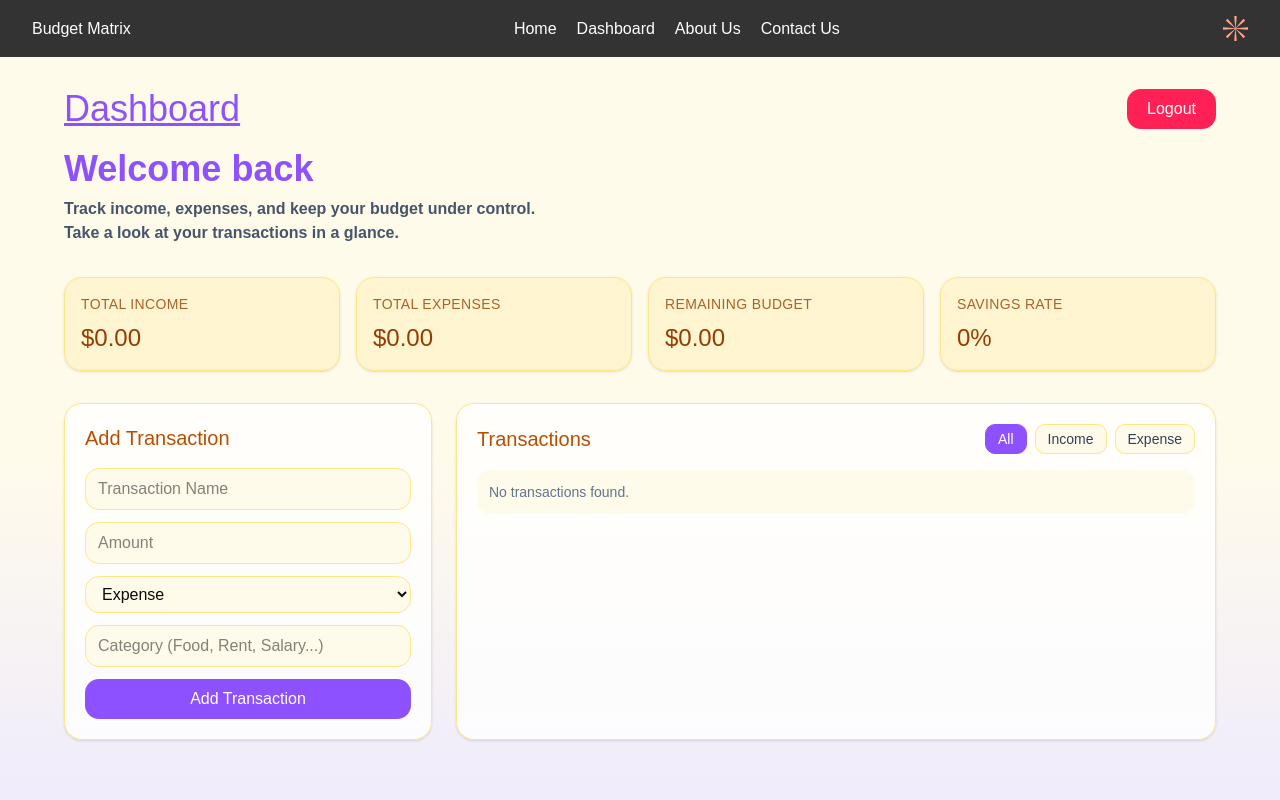
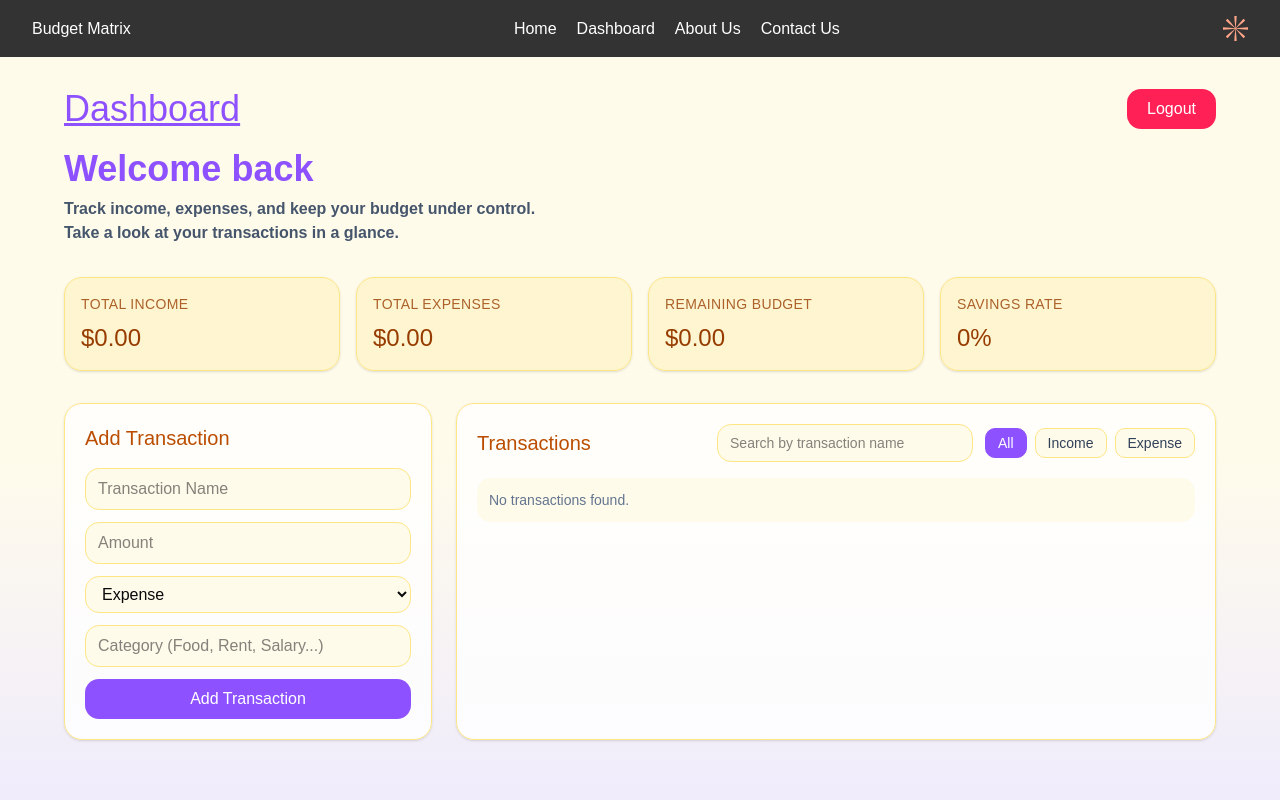
Before and after one commit to develo-oper-piyush/BudgetMatrix, a React (Vite) app: page /dashboard in a window 1280 px wide. Shown: the top 800 px of the page. Built offline with nearby package versions, Linux system fonts and the light colour scheme; a web font is replaced by a local one.

Commit message:
SearchQuery added to Dashboard

```diff
--- a/src/components/pages/Dashboard.jsx
+++ b/src/components/pages/Dashboard.jsx
@@ -17,6 +17,7 @@ const Dashboard = () => {
     });
 
     const [filter, setFilter] = useState("All");
+    const [searchQuery, setSearchQuery] = useState("");
 
     useEffect(() => {
         // Load saved transactions once when page opens.
@@ -88,10 +89,13 @@ const Dashboard = () => {
         );
     };
 
-    const filteredTransactions =
-        filter === "All"
-            ? transactions
-            : transactions.filter((t) => t.type === filter.toLowerCase());
+    const filteredTransactions = transactions
+        .filter((t) =>
+            filter === "All" ? true : t.type === filter.toLowerCase(),
+        )
+        .filter((t) =>
+            t.name.toLowerCase().includes(searchQuery.toLowerCase()),
+        );
 
     const handleLogout = () => {
         navigate("/");
@@ -216,8 +220,20 @@ const Dashboard = () => {
                                 Transactions
                             </h2>
 
+                            <div className="flex flex-wrap items-center gap-3">
+                                <input
+                                    type="text"
+                                    placeholder="Search by transaction name"
+                                    value={searchQuery}
+                                    onChange={(e) =>
+                                        setSearchQuery(e.target.value)
+                                    }
+                                    className="w-full rounded-xl border border-amber-200 bg-amber-50 px-3 py-2 text-sm outline-none transition focus:ring-2 focus:ring-violet-300 sm:w-64"
+                                />
+
                                 <div className="flex gap-2">
-                                {["All", "Income", "Expense"].map((type) => (
+                                    {["All", "Income", "Expense"].map(
+                                        (type) => (
                                             <button
                                                 key={type}
                                                 type="button"
@@ -230,7 +246,9 @@ const Dashboard = () => {
                                             >
                                                 {type}
                                             </button>
-                                ))}
+                                        ),
+                                    )}
+                                </div>
                             </div>
                         </div>
 
```
Lines whose indentation alone changed are shown as unchanged.
